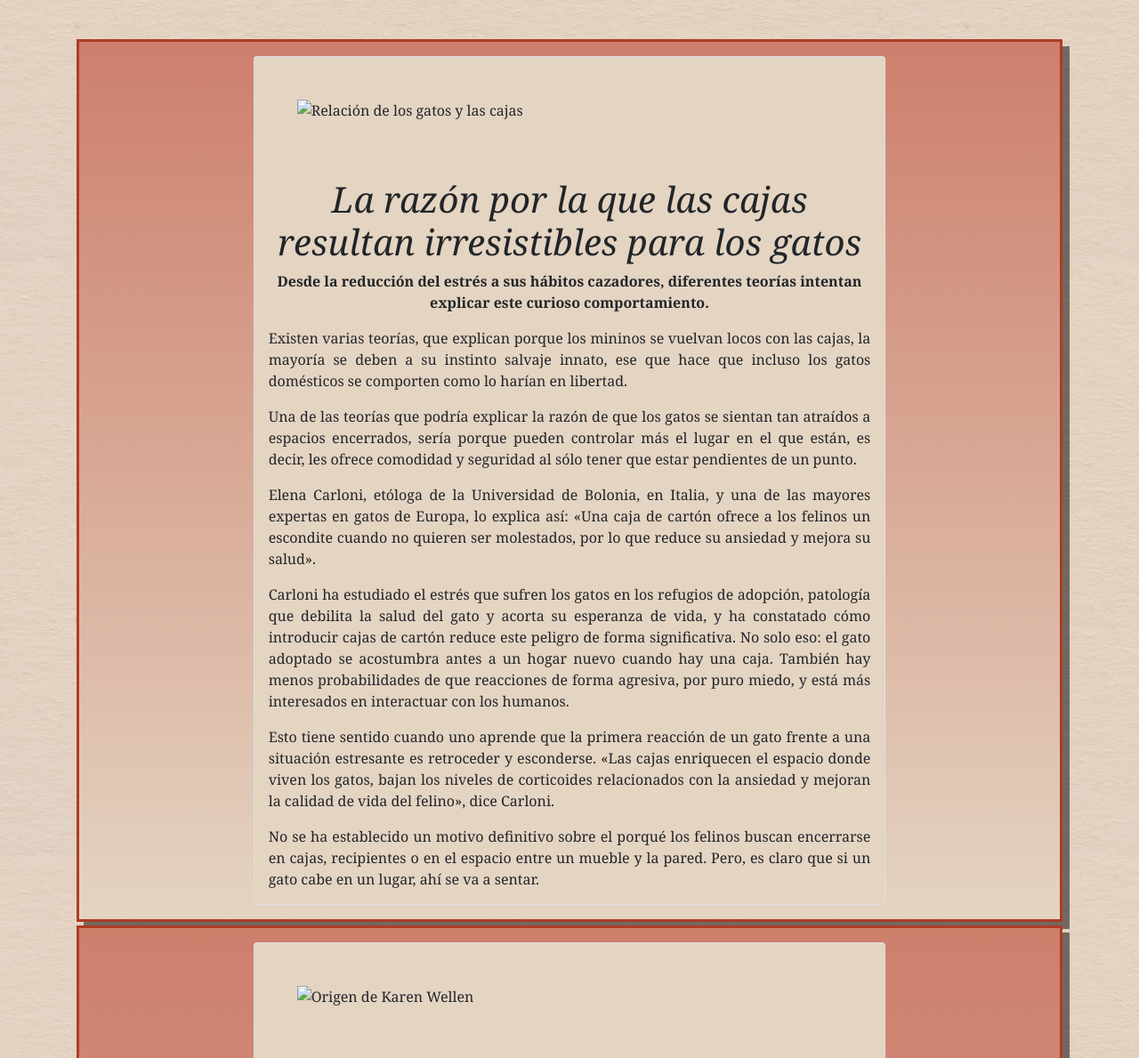
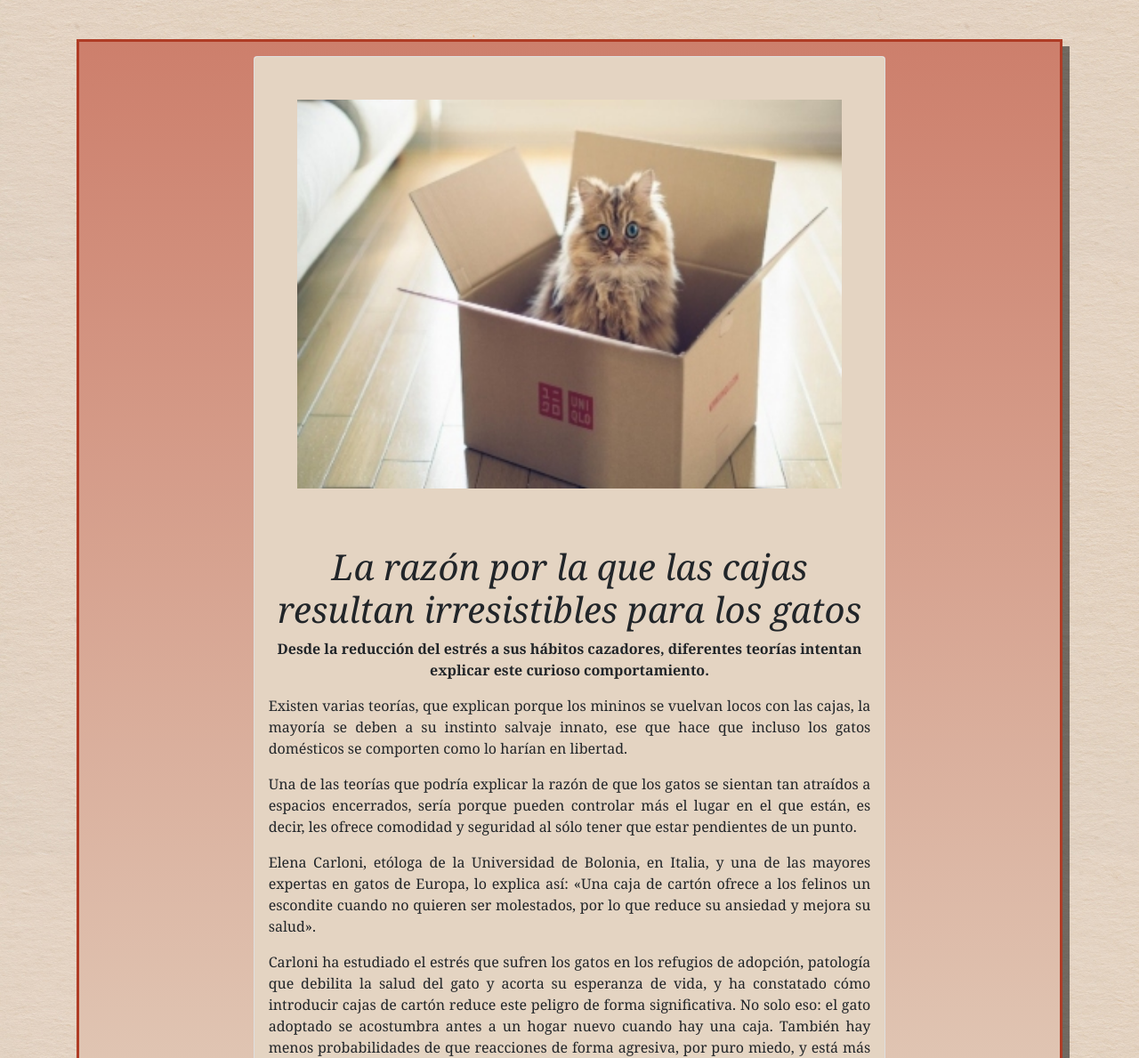
Before and after one commit to pilar-moran/rincon-felino, a plain HTML site: page paginas/noticias.html in a window 1280 px wide. Shown: the part 375-1564 px from the top of the page at 89% size. Drawn offline with Linux system fonts and the light colour scheme; the site is published under a folder, as on GitHub Pages, so addresses that start at the root find nothing.

Commit message:
correción rutas

```diff
--- a/paginas/noticias.html
+++ b/paginas/noticias.html
@@ -54,15 +54,14 @@
     </nav>
 
     <div class="container">
-        <!-- Content here -->
+
         <h2 class="text-center m-5"><strong>😺NOTICIAS😺</strong></h2>
-
 
         <div class="row justify-content-md-center gy-3 noticias m-1">
 
             <div class="col-12 col-sm-8 col-lg-8">
                 <div class="card mb-3">
-                    <img src="/imagenes/gato_en_caja.jpg" class="card-img-top p-5" style="background-color: #e4d4c2 ;"
+                    <img src="../imagenes/gato_en_caja.jpg" class="card-img-top p-5" style="background-color: #e4d4c2 ;"
                         alt="Relación de los gatos y las cajas">
                     <div class="card-body_noticia p-3" id="body-noticias">
                         <h5 class="card-title display-6 text-center"><strong><em>La razón por la que las cajas resultan
@@ -112,7 +111,7 @@
 
             <div class="col-12 col-sm-8 col-lg-8">
                 <div class="card mb-3">
-                    <img src="/imagenes/noticia2_karen-wellen.jpg" class="card-img-top p-5"
+                    <img src="../imagenes/noticia2_karen-wellen.jpg" class="card-img-top p-5"
                         style="background-color: #e4d4c2;" alt="Origen de Karen Wellen">
                     <div class="card-body_noticia p-3" id="body-noticias">
                         <h5 class="card-title display-6 text-center"><strong><em>El origen del nombre Karen, entre las
@@ -185,7 +184,7 @@
 
             <div class="col-12 col-sm-8 col-lg-8">
                 <div class="card mb-3">
-                    <img src="/imagenes/noticia3_gato-feliz.jpg" class="card-img-top p-5"
+                    <img src="../imagenes/noticia3_gato-feliz.jpg" class="card-img-top p-5"
                         style="background-color: #e4d4c2;" alt="Gato Feliz">
                     <div class="card-body_noticia p-3" id="body-noticias">
                         <h5 class="card-title display-6 text-center"><strong><em>Siete cosas que hacen feliz a tu
```
